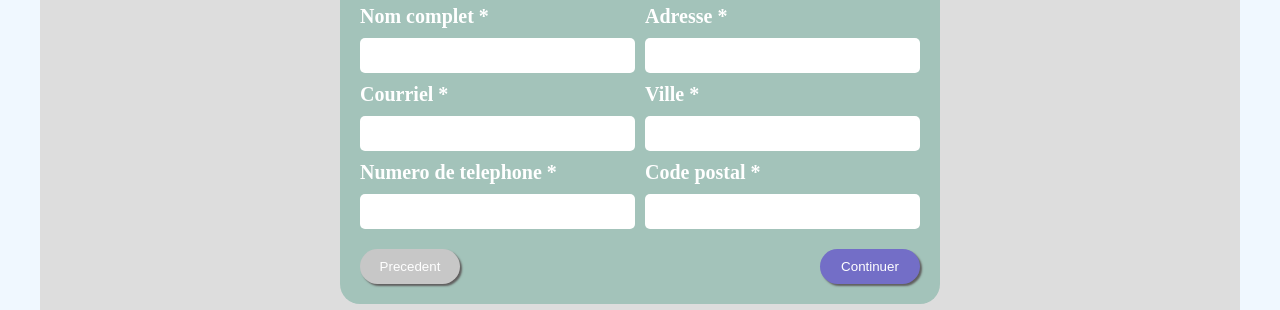
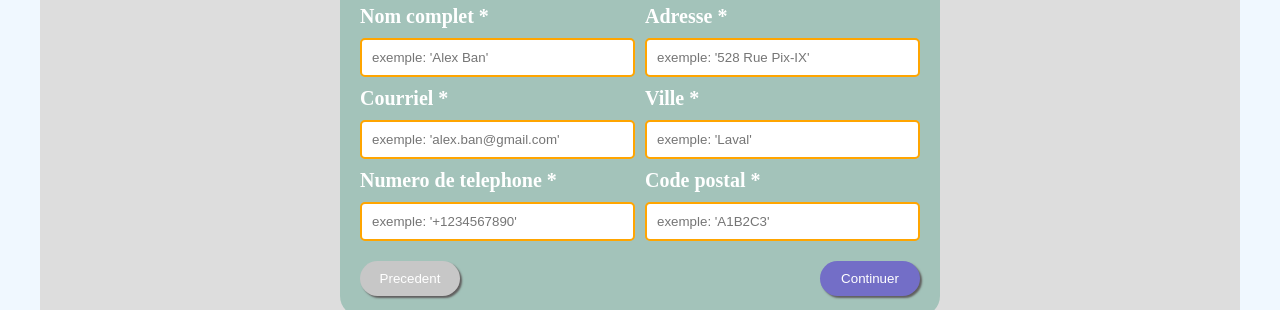
Before and after one commit to DionisCeb/tp2_interface, a plain HTML site: page index.html in a window 1280 px wide. Shown: the part 123-433 px from the top of the page. Drawn offline with Linux system fonts and the light colour scheme.

Commit message:
display the results integrated with style and validation

```diff
--- a/assets/js/script.js
+++ b/assets/js/script.js
@@ -37,74 +37,53 @@ function init() {
   updateSuccursaleConfirmation(selectSuccursale);
 }
 
-// La fonction qui reçoit les valeurs saisies, les traite, les valide et les affiche dans la section des résultats
+/// Regles de la validation:
+function validateInput(inputName, value) {
+  switch (inputName) {
+    case "nom":
+      return /^[a-zA-Z\s]+$/.test(value);
+    case "email":
+      return /^\S+@\S+\.\S+$/.test(value);
+    case "phone":
+      return /^\d{10}$/.test(value);
+    case "adresse":
+      return /^\d{1,6}(?:\s[A-Za-z]+){0,3}$/.test(value);
+    case "ville":
+      return /^[A-Za-z]+$/.test(value);
+    case "code_postal":
+      return /^[A-Za-z]\d[A-Za-z] ?\d[A-Za-z]\d$/.test(value);
+    default:
+      return true;
+  }
+}
+
+// Affichage des resultats:
 function afficherResultats(formulaire, selectSuccursale) {
-  // Les noms des valeurs à traiter
-  const sectionsAAficher = [
-    "nom",
-    "email",
-    "phone",
-    "adresse",
-    "ville",
-    "code_postal", // Updated attribute name
-    "date",
-    "livraison",
-    "succursale",
-    "canadapost",
-    "fedex",
-    "dhl",
-  ];
-
-  // Section résultats
   const resultatsSection = document.querySelector(".resultats");
-  // Les balises de span dont doivent être remplies avec les valeurs nécessaires
   const spans = resultatsSection.querySelectorAll("[data-name]");
 
-  // Par défaut, la validation est correcte
+  // Validation par default
   let isValid = true;
 
-  // Règles de validation
-  const validationRegles = {
-    nom: /^[a-zA-Z\s]+$/,
-    email: /^\S+@\S+\.\S+$/,
-    phone: /^\d{10}$/,
-    adresse: /\S+/,
-    ville: /\S+/,
-    code_postal: /^\d{5}$/, // Updated attribute name
-    date: /\S+/,
-  };
-
   spans.forEach(function (span) {
-    // Attribuer l'attribut "data-name" à la constante dataName
     const dataName = span.getAttribute("data-name");
-    // S'il y a des valeurs d'attribut de nom de données dans la table sectionsAAficher
-    if (sectionsAAficher.includes(dataName)) {
     const input = formulaire.querySelector(`[name=${dataName}]`);
     if (input) {
-        // La valeur dans le champ
       const value = input.value;
-        const validationRegle = validationRegles[dataName]; // Règle de validation spécifique pour le champ
-        // Vérifier si la valeur correspond à la règle de validation
-        // Sinon, alors la classe d'erreur est ajoutée, si elle est valide, alors la classe n'est pas ajoutée
-        if (validationRegle) {
-          if (!value.match(validationRegle)) {
+      const isValidValue = validateInput(dataName, value);
+      span.textContent = value;
+      if (!isValidValue) {
         isValid = false;
         input.classList.add("error");
       } else {
         input.classList.remove("error");
       }
     }
-        // Mettre à jour le contenu du span correspondant avec la valeur du champ
-        span.textContent = value;
-      }
-    }
   });
 
   if (isValid) {
-    // Si toutes les valeurs sont valides
     resultatsSection.style.display = "block";
   } else {
-    // Si toutes les valeurs sont invalides
     resultatsSection.style.display = "none";
   }
 }
@@ -161,6 +140,7 @@ function radioChangementClick(radio) {
 }
 
 // Fonction pour mettre à jour la confirmation de succursale
+// Fonction de mise à jour de la confirmation de succursale
 function updateSuccursaleConfirmation(selectElement) {
   const selectedOption =
     selectElement.options[selectElement.selectedIndex].text;
@@ -168,9 +148,17 @@ function updateSuccursaleConfirmation(selectElement) {
     "[data-name='succursale']"
   );
 
-  // Mettre à jour le contenu du span de confirmation de succursale
+  // Mettre à jour le contenu du <span> de confirmation de succursale
   succursaleConfirmation.textContent = selectedOption;
+
+  // Afficher ou masquer succursale_choix selon qu'une valeur est sélectionnée ou non
+  const succursaleChoixText = document.querySelector("#succursale_choix");
+  if (selectedOption !== "Sélectionner un magasin") {
+    succursaleChoixText.style.display = "block";
+  } else {
+    succursaleChoixText.style.display = "none";
+  }
 }
 
-// Call
+// Appel de la fonction init:
 init();
--- a/assets/styles/style.css
+++ b/assets/styles/style.css
@@ -29,13 +29,10 @@
     pointer-events: none;
 }
 
-s
 /*Validation*/
 /*erreur*/
 .error {
-    border: 3px solid red;
-    background-color: #b07474;
-    color: red;
+    border: 2px solid orange !important;
 }
 
 
--- a/index.html
+++ b/index.html
@@ -20,29 +20,29 @@
                             <div class="personal">
                                 <div>
                                     <label for="nom">Nom complet <span>*</span></label>
-                                    <input type="text" name="nom" data-name="nom">
+                                    <input type="text" name="nom" data-name="nom" placeholder="exemple: 'Alex Ban'">
                                 </div>
                                 <div>
                                     <label for="email">Courriel <span>*</span></label>
-                                    <input type="email" name="email" data-name="email">
+                                    <input type="email" name="email" data-name="email" placeholder="exemple: 'alex.ban@gmail.com'">
                                 </div>
                                 <div>
                                     <label for="telephone">Numero de telephone <span>*</span></label>
-                                    <input type="phone" name="phone" data-name="phone">
+                                    <input type="phone" name="phone" data-name="phone" placeholder="exemple: '+1234567890'">
                                 </div>
                             </div>
                             <div class="adresse">
                                 <div>
                                     <label for="adresse">Adresse <span>*</span></label>
-                                    <input type="text" name="adresse" data-name="adresse">
+                                    <input type="text" name="adresse" data-name="adresse" placeholder="exemple: '528 Rue Pix-IX'">
                                 </div>
                                 <div>
                                     <label for="ville">Ville <span>*</span></label>
-                                    <input type="text" name="ville" data-name="ville">
+                                    <input type="text" name="ville" data-name="ville" placeholder="exemple: 'Laval'">
                                 </div>
                                 <div>
                                     <label for="ville">Code postal <span>*</span></label>
-                                    <input type="text" name="code_postal" data-name="code_postal">
+                                    <input type="text" name="code_postal" data-name="code_postal" placeholder="exemple: 'A1B2C3'">
                                 </div>
                             </div>
                         </div>
@@ -56,7 +56,7 @@
                         <h1>Étape 2 - Informations de la comande</h1>
                         <div class="livraison">
                             <div>
-                                <label for="date">Date de livraison <span>*</span></label>
+                                <label for="date">Date <span>*</span></label>
                                 <input type="date" name="date">
                             </div>
                             <div>
```
Lines whose indentation alone changed are shown as unchanged.
